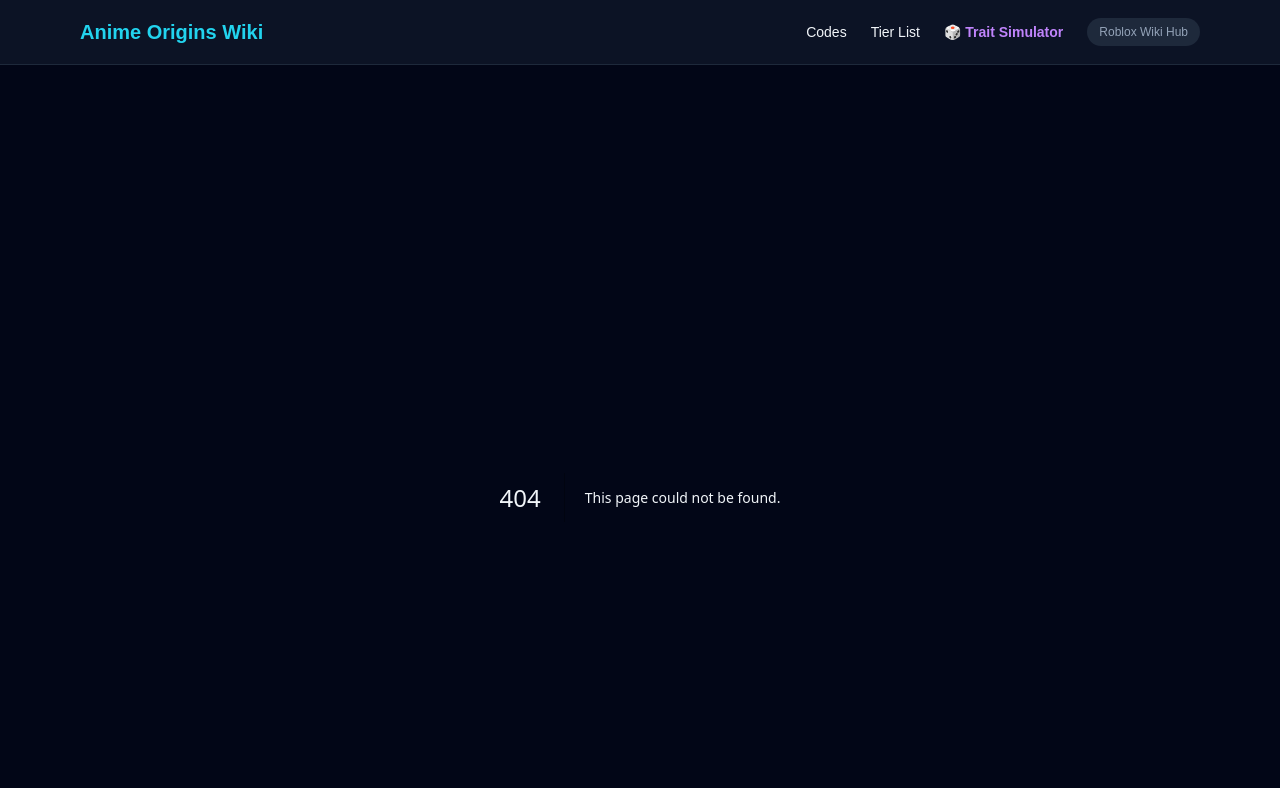
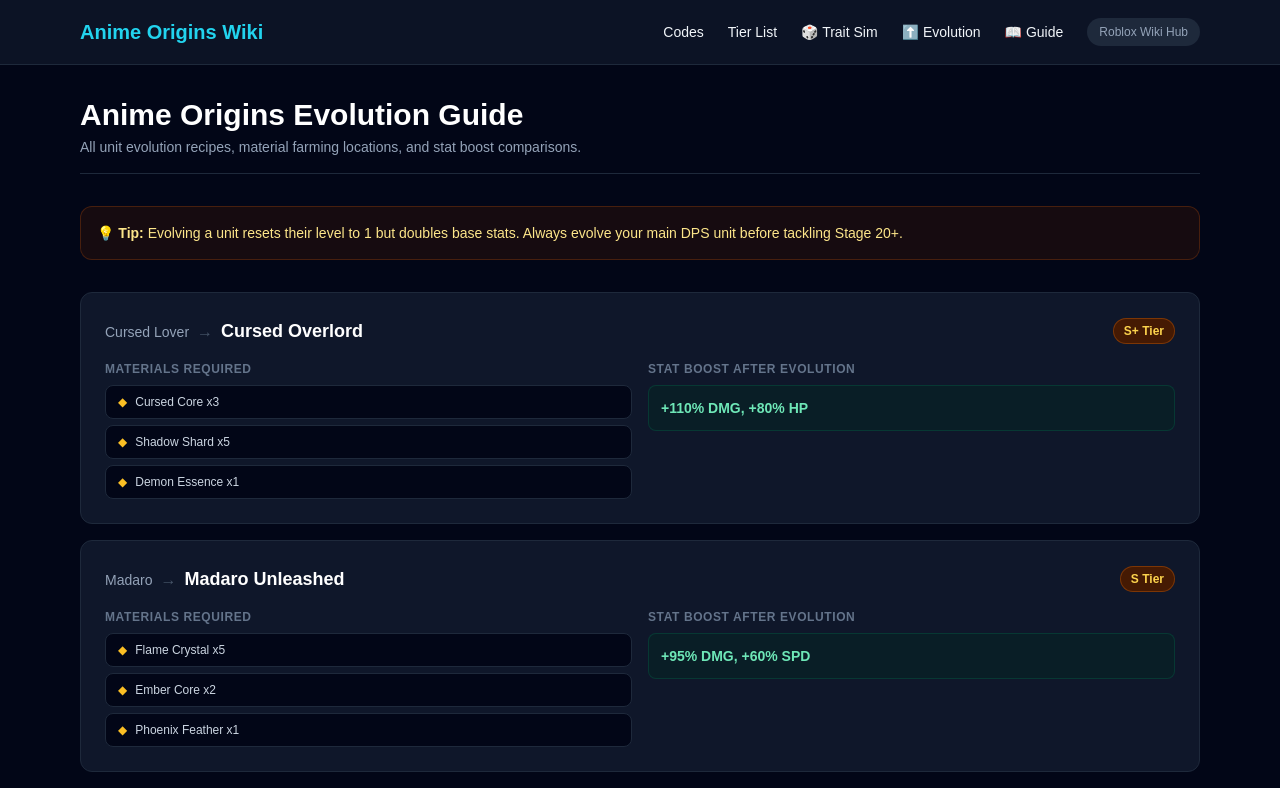
Before and after one commit to lianlele168/anime-origins-wiki, a Next.js app: page /evolution-guide in a window 1280 px wide. Before the commit this address had no page. Shown: the top 788 px of the page. Built offline with nearby package versions, Linux system fonts and the light colour scheme.

Commit message:
feat: add beginner-guide and evolution-guide pages, update navbar

```diff
--- /dev/null
+++ b/src/app/beginner-guide/page.tsx
@@ -0,0 +1,53 @@
+export default function BeginnerGuidePage() {
+  const tips = [
+    { step: "1", title: "Pick Your Starter Unit", desc: "Choose a unit that fits your playstyle. Summoner types are best for beginners — high HP and AoE damage.", icon: "⚔️" },
+    { step: "2", title: "Reroll for a Good Trait", desc: "Before playing seriously, reroll your trait. Aim for at least Prodigy (2.5% chance) to get +35% EXP & Damage bonus.", icon: "🎲" },
+    { step: "3", title: "Join a Server & Co-op", desc: "Anime Origins is easier in a full server. More players = more boss damage dealt = faster XP farming runs.", icon: "👥" },
+    { step: "4", title: "Complete the Daily Missions", desc: "Daily missions give the most Gems per hour. Always finish them before grinding story stages.", icon: "📋" },
+    { step: "5", title: "Save Gems for Limited Units", desc: "Limited units (banners) have massively better base stats than standard pulls. Don't spend on standard rolls.", icon: "💎" },
+    { step: "6", title: "Evolve Your Main Unit ASAP", desc: "Check the Evolution Guide — evolving a unit doubles their stats. You only need common materials from early stages.", icon: "⬆️" },
+  ];
+
+  const faqs = [
+    { q: "What is the best starter unit in Anime Origins?", a: "Any S-tier unit from your starting roll. If none, reroll. Check our Tier List for current meta picks." },
+    { q: "How do I get more Trait Reroll Coins?", a: "Daily missions, boss raids, and active redeem codes are your best sources. Use our Trait Simulator to plan rolls." },
+    { q: "How do traits work?", a: "Traits give permanent stat multipliers. Monarch (+150% DMG) and Godly (+100% DMG) are the best. You can reroll traits with Reroll Coins." },
+    { q: "Can I play Anime Origins on mobile?", a: "Yes — Roblox is available on iOS and Android. All game features work the same on mobile." },
+  ];
+
+  return (
+    <div className="space-y-10">
+      <div className="border-b border-slate-800 pb-4">
+        <h1 className="text-3xl font-black text-white">Anime Origins Beginner Guide</h1>
+        <p className="text-slate-400 text-sm mt-1">Everything you need to know to start strong in Anime Origins — units, traits, and daily routines.</p>
+      </div>
+
+      <section className="space-y-4">
+        <h2 className="text-xl font-bold text-amber-400">🚀 6-Step Quick Start</h2>
+        <div className="grid gap-4 md:grid-cols-2">
+          {tips.map(t => (
+            <div key={t.step} className="bg-slate-900 border border-slate-800 rounded-xl p-5 flex gap-4">
+              <div className="w-10 h-10 bg-amber-950 border border-amber-700/50 rounded-xl flex items-center justify-center text-amber-400 font-black text-lg flex-shrink-0">{t.step}</div>
+              <div>
+                <div className="font-bold text-white flex items-center gap-2">{t.icon} {t.title}</div>
+                <p className="text-xs text-slate-400 mt-1 leading-relaxed">{t.desc}</p>
+              </div>
+            </div>
+          ))}
+        </div>
+      </section>
+
+      <section className="space-y-4">
+        <h2 className="text-xl font-bold text-white">❓ Frequently Asked Questions</h2>
+        <div className="space-y-3">
+          {faqs.map((faq, i) => (
+            <div key={i} className="bg-slate-900 border border-slate-800 rounded-xl p-5 space-y-2">
+              <div className="font-semibold text-amber-300 text-sm">{faq.q}</div>
+              <p className="text-xs text-slate-300 leading-relaxed">{faq.a}</p>
+            </div>
+          ))}
+        </div>
+      </section>
+    </div>
+  );
+}
--- /dev/null
+++ b/src/app/evolution-guide/page.tsx
@@ -0,0 +1,54 @@
+export default function EvolutionGuidePage() {
+  const recipes = [
+    { unit: "Cursed Lover", evolved: "Cursed Overlord", mats: ["Cursed Core x3", "Shadow Shard x5", "Demon Essence x1"], statBoost: "+110% DMG, +80% HP", tier: "S+" },
+    { unit: "Madaro", evolved: "Madaro Unleashed", mats: ["Flame Crystal x5", "Ember Core x2", "Phoenix Feather x1"], statBoost: "+95% DMG, +60% SPD", tier: "S" },
+    { unit: "Storm Blade", evolved: "Tempest Edge", mats: ["Wind Stone x4", "Thunder Gem x3"], statBoost: "+70% DMG, +40% ATK SPD", tier: "A" },
+    { unit: "Iron Guard", evolved: "Titan Guard", mats: ["Steel Plate x6", "Mana Crystal x2"], statBoost: "+50% HP, +90% DEF", tier: "A" },
+  ];
+
+  return (
+    <div className="space-y-8">
+      <div className="border-b border-slate-800 pb-4">
+        <h1 className="text-3xl font-black text-white">Anime Origins Evolution Guide</h1>
+        <p className="text-slate-400 text-sm mt-1">All unit evolution recipes, material farming locations, and stat boost comparisons.</p>
+      </div>
+
+      <div className="bg-amber-950/30 border border-amber-800/40 rounded-xl p-4 text-sm text-amber-200">
+        💡 <strong>Tip:</strong> Evolving a unit resets their level to 1 but doubles base stats. Always evolve your main DPS unit before tackling Stage 20+.
+      </div>
+
+      <div className="space-y-4">
+        {recipes.map((r, i) => (
+          <div key={i} className="bg-slate-900 border border-slate-800 rounded-xl p-6 space-y-4">
+            <div className="flex items-center justify-between">
+              <div>
+                <span className="text-slate-400 text-sm">{r.unit}</span>
+                <span className="mx-2 text-slate-600">→</span>
+                <span className="text-white font-bold text-lg">{r.evolved}</span>
+              </div>
+              <span className="text-xs font-bold px-2.5 py-1 rounded-full bg-amber-950 text-amber-300 border border-amber-700/50">{r.tier} Tier</span>
+            </div>
+            <div className="grid md:grid-cols-2 gap-4">
+              <div>
+                <div className="text-xs text-slate-500 uppercase tracking-wider mb-2 font-semibold">Materials Required</div>
+                <div className="space-y-1.5">
+                  {r.mats.map((m, j) => (
+                    <div key={j} className="text-xs bg-slate-950 border border-slate-800 rounded-lg px-3 py-2 text-slate-300 flex items-center gap-2">
+                      <span className="text-amber-400">◆</span> {m}
+                    </div>
+                  ))}
+                </div>
+              </div>
+              <div>
+                <div className="text-xs text-slate-500 uppercase tracking-wider mb-2 font-semibold">Stat Boost After Evolution</div>
+                <div className="bg-emerald-950/40 border border-emerald-800/40 rounded-lg p-3 text-emerald-300 text-sm font-semibold">
+                  {r.statBoost}
+                </div>
+              </div>
+            </div>
+          </div>
+        ))}
+      </div>
+    </div>
+  );
+}
--- a/src/app/layout.tsx
+++ b/src/app/layout.tsx
@@ -37,9 +37,11 @@ export default function RootLayout({
               Anime Origins Wiki
             </a>
             <nav className="flex items-center space-x-6 text-sm font-medium">
-              <a href="/codes" className="hover:text-cyan-400">Codes</a>
-              <a href="/tier-list" className="hover:text-cyan-400">Tier List</a>
-              <a href="/trait-simulator" className="text-purple-400 hover:text-purple-300 font-bold">🎲 Trait Simulator</a>
+              <a href="/codes" className="hover:text-amber-400">Codes</a>
+              <a href="/tier-list" className="hover:text-amber-400">Tier List</a>
+              <a href="/trait-simulator" className="hover:text-amber-400">🎲 Trait Sim</a>
+              <a href="/evolution-guide" className="hover:text-amber-400">⬆️ Evolution</a>
+              <a href="/beginner-guide" className="hover:text-amber-400">📖 Guide</a>
               <a href="https://robloxwikihub.com" className="text-xs text-slate-400 hover:text-slate-200 bg-slate-800 px-3 py-1.5 rounded-full">Roblox Wiki Hub</a>
             </nav>
           </div>
```
